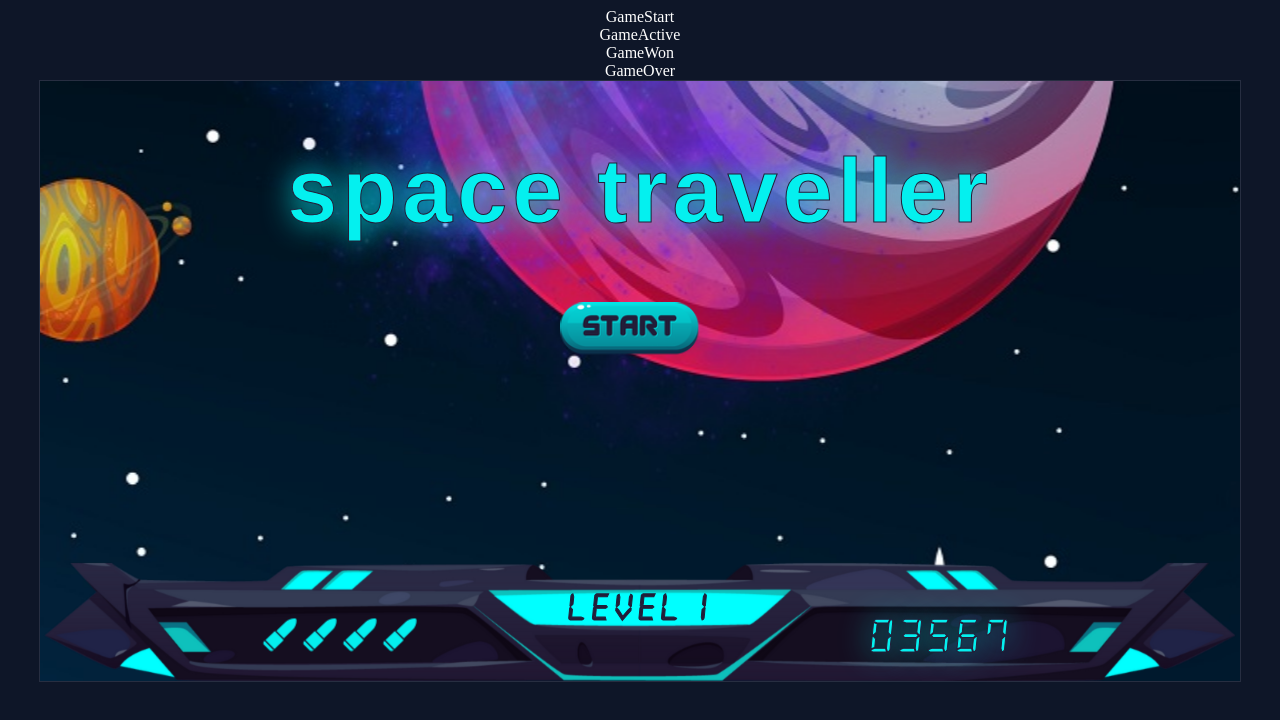
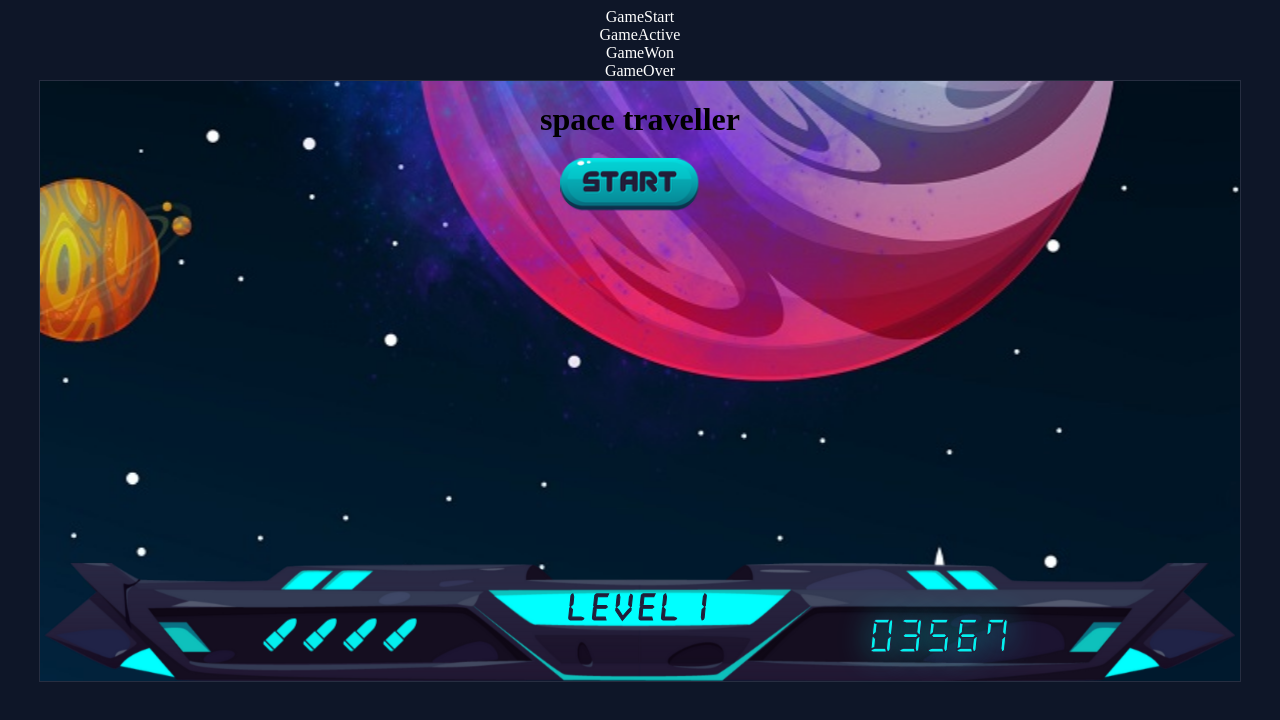
Before and after one commit to meljaszuk/SpaceTraveler-Game-in-React, a React (Create React App) app: page / in a window 1280 px wide. Shown: the top 720 px of the page. Built offline with nearby package versions, Linux system fonts and the light colour scheme; a web font is replaced by a local one.

Commit message:
add styling dependant on GameState

```diff
--- a/src/components/Title/Title.module.scss
+++ b/src/components/Title/Title.module.scss
@@ -1,12 +1,28 @@
 @import '../../_utils/font.module.scss';
 @import '../../_utils/variables.module.scss';
 
-.title {
+.GameStart {
     color: $aqua;
+    -webkit-text-stroke: $dark-blue 3px;
+    text-shadow: $game-standard-shadow;
+
+}
+
+.GameOver {
+    color: $game-over;
+    -webkit-text-stroke: $game-over-frame 3px;
+    text-shadow: $game-over-shadow;
+}
+
+.GameWon {
+    color: $aqua;
+     -webkit-text-stroke: $dark-blue 3px;
+    text-shadow: $game-standard-shadow;
+}
+
+.general {
+    padding: 80px;
     font-family: $font;
     letter-spacing: 5px;
     font-size: 90px;
-    -webkit-text-stroke: $dark-blue 1px;
-    text-shadow: 0 0 30px rgba(4, 240, 239, 0.9);
-
 }
```
